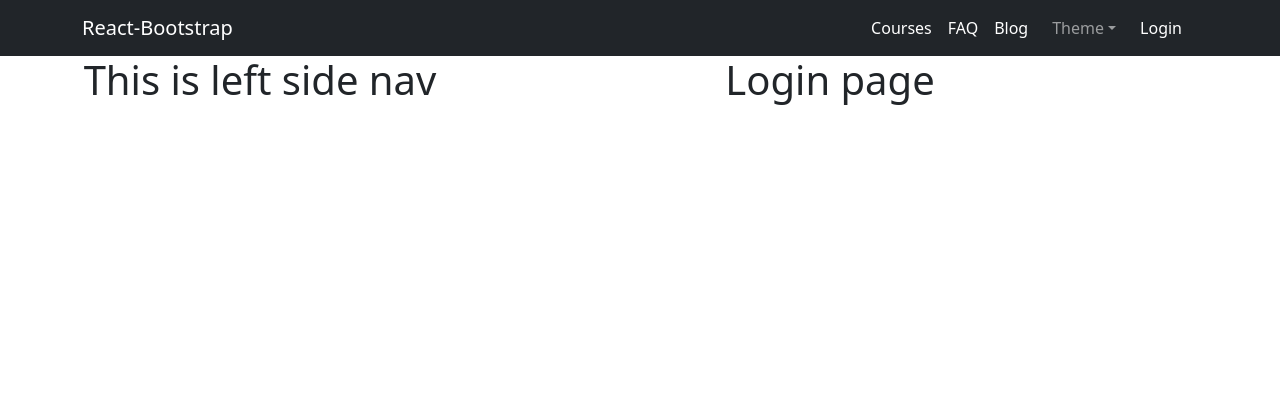
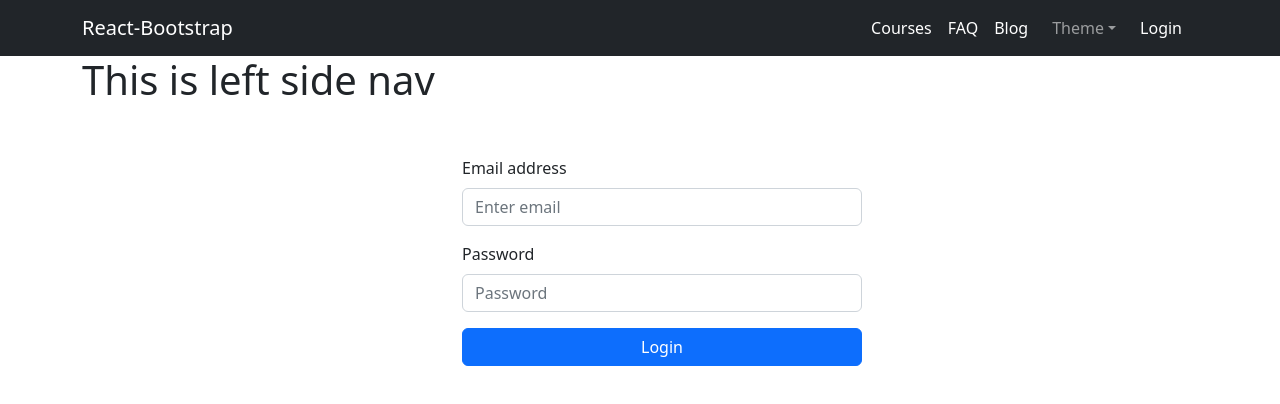
Before and after one commit to ShaahFardin/assignment_10_client, a React (Create React App) app: page /login in a window 1280 px wide. Shown: the top 404 px of the page. Built offline with nearby package versions, Linux system fonts and the light colour scheme.

Commit message:
Login form added

```diff
--- a/src/App.js
+++ b/src/App.js
@@ -5,7 +5,7 @@
 
 function App() {
   return (
-    <div className="App">
+    <div className="">
       <RouterProvider router={router}>
 
       </RouterProvider>
--- a/src/Components/Shared/Header/Header.css
+++ /dev/null
@@ -1,3 +0,0 @@
-.link{
-
-}
--- a/src/Components/Shared/Header/Header.js
+++ b/src/Components/Shared/Header/Header.js
@@ -36,7 +36,7 @@
               <NavDropdown
                 title="Theme"
                 id="collasible-nav-dropdown"
-                className=" text-white me-3 text-decoration-none"
+                className=" text-white me-3 "
               >
                 <NavDropdown.Item href="#action/3.1">
                   Device theme
--- a/src/Components/Shared/Header/Login.js
+++ b/src/Components/Shared/Header/Login.js
@@ -1,11 +1,36 @@
-import React from 'react';
+import React from "react";
+import Button from "react-bootstrap/Button";
+import Form from "react-bootstrap/Form";
 
 const Login = () => {
-    return (
-        <div>
-            <h1>Login page</h1>
-        </div>
-    );
+  return (
+    <div
+      style={{
+        width: "400px",
+        marginTop: "100px",
+      }}
+    >
+      <Form>
+        <Form.Group className="mb-3" controlId="formBasicEmail">
+          <Form.Label>Email address</Form.Label>
+          <Form.Control type="email" placeholder="Enter email" />
+        </Form.Group>
+
+        <Form.Group className="mb-3" controlId="formBasicPassword">
+          <Form.Label>Password</Form.Label>
+          <Form.Control type="password" placeholder="Password" />
+        </Form.Group>
+        <Form.Group>
+          <Form.Text className="text-muted  mb-3">
+            {/* We'll never share your email with anyone else. */}
+          </Form.Text>
+        </Form.Group>
+        <Button style={{width:"400px"}} variant="primary" type="submit">
+          Login
+        </Button>
+      </Form>
+    </div>
+  );
 };
 
 export default Login;
```
Also changed, not shown: src/Components/Shared/Header/Registratioin.js (added, +32 -0 lines).
